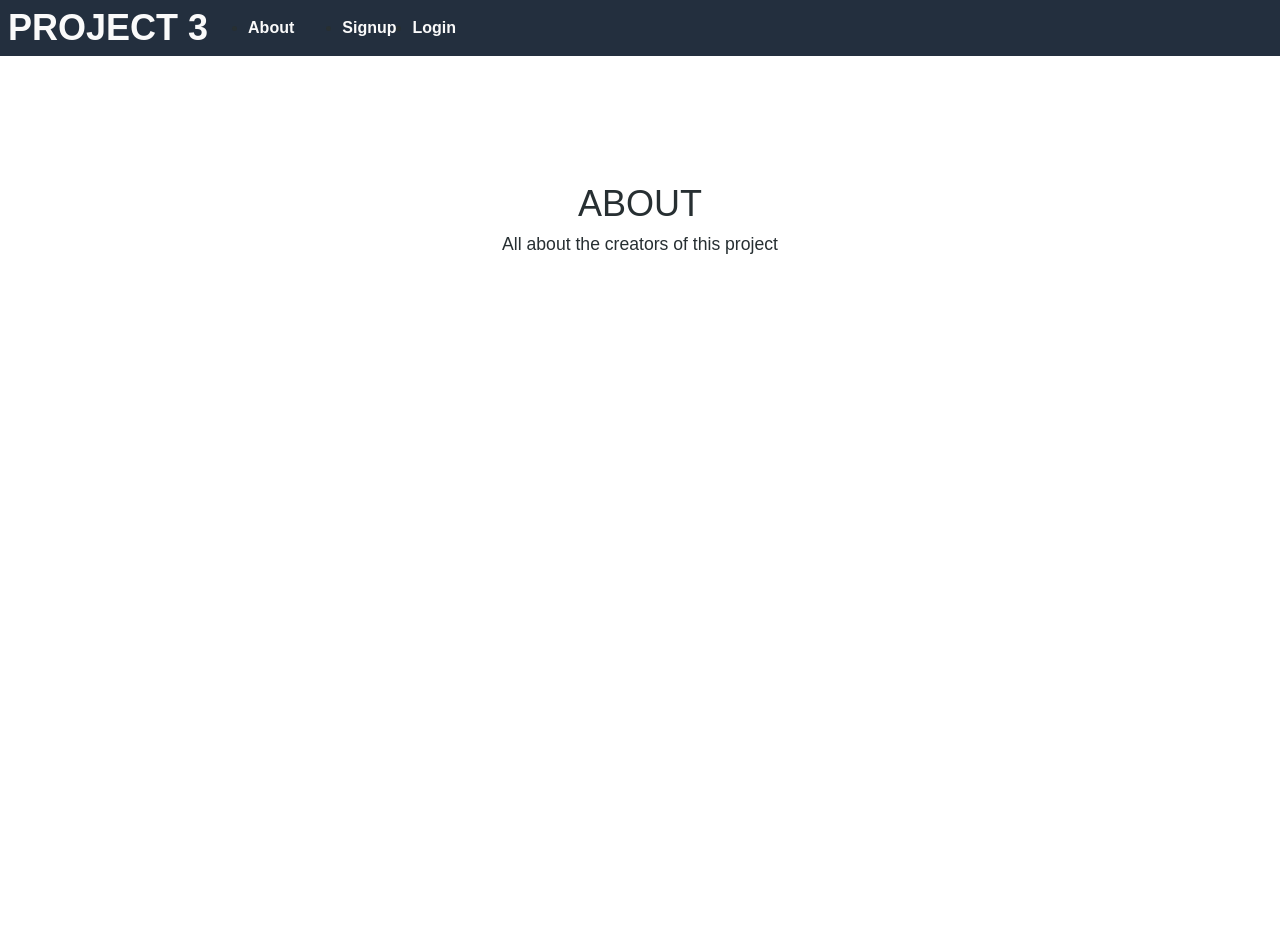
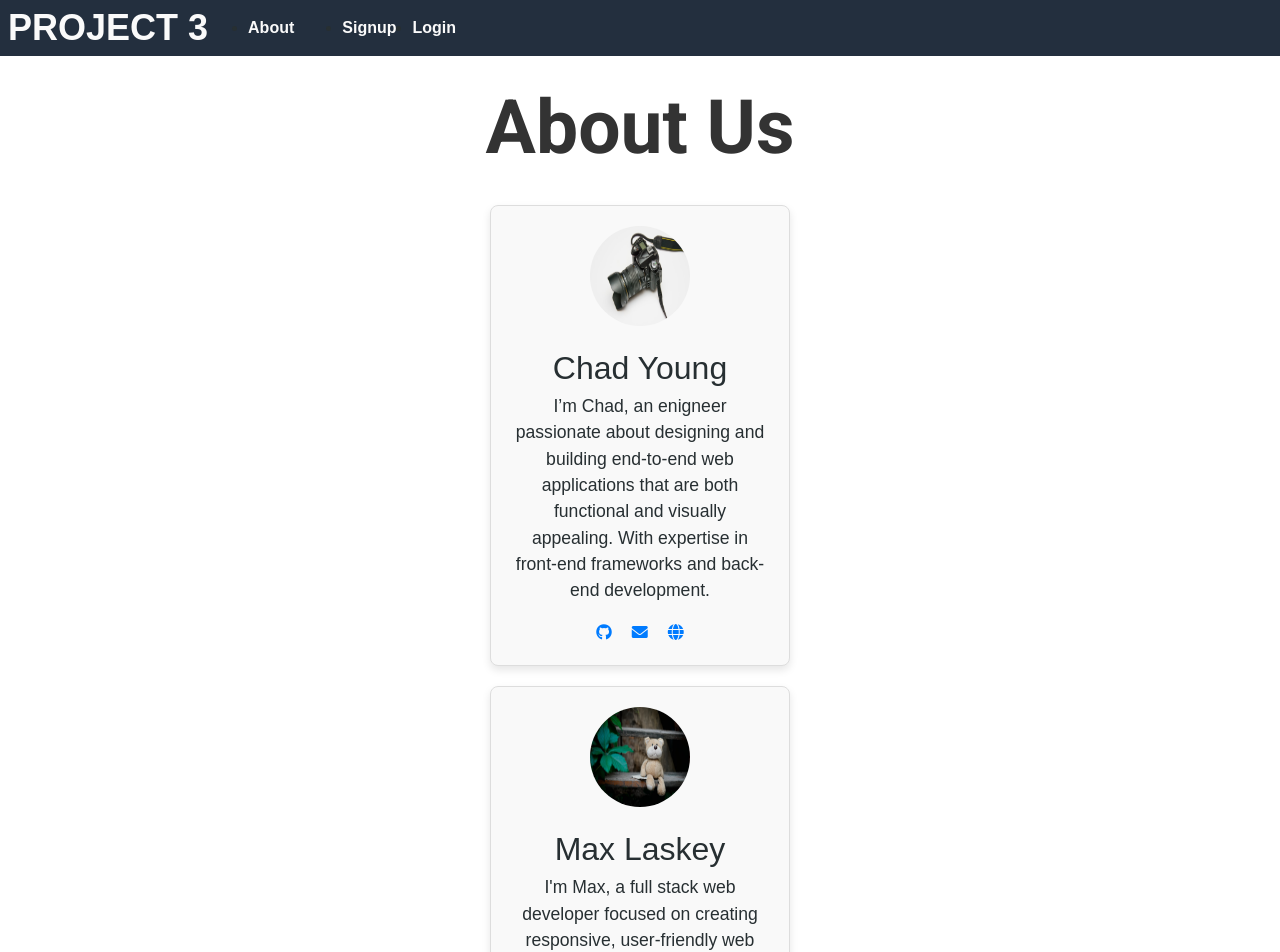
Before and after one commit to p3t2-awesometeamname/project3, a React (Vite) app in the folder client/: page /about in a window 1280 px wide. Shown: the top 952 px of the page. Before the commit the page ends 800 px from the top, so only its background shows below. Built offline with nearby package versions, Linux system fonts and the light colour scheme.

Commit message:
added front end to about us page

```diff
--- a/client/index.html
+++ b/client/index.html
@@ -5,6 +5,8 @@
     <link rel="icon" type="image/svg+xml" href="/vite.svg" />
     <meta name="viewport" content="width=device-width, initial-scale=1.0" />
     <title>🛍️-Shop-Shop</title>
+    <link href="https://fonts.googleapis.com/css2?family=Roboto:wght@700&display=swap" rel="stylesheet">
+    <link rel="stylesheet" href="https://cdnjs.cloudflare.com/ajax/libs/font-awesome/6.0.0-beta3/css/all.min.css">
   </head>
   <body>
     <div id="root"></div>
--- /dev/null
+++ b/client/src/pages/About.css
@@ -0,0 +1,74 @@
+.about-container {
+    text-align: center;
+    padding: 20px;
+  }
+
+  .developers-container {
+    display: flex;
+    flex-direction: column;
+    align-items: center;
+  }
+
+  .developer-card {
+    background-color: #f9f9f9;
+    border: 1px solid #ddd;
+    border-radius: 8px;
+    padding: 20px;
+    margin: 10px;
+    width: 300px;
+    box-shadow: 0 4px 8px rgba(0, 0, 0, 0.1);
+    text-align: center;
+  }
+
+  .developer-image {
+    width: 100px;
+    height: 100px;
+    border-radius: 50%;
+    margin-bottom: 10px;
+  }
+
+  .about-container h1 {
+    font-family: 'Roboto', sans-serif;
+    color: #333;
+    margin-bottom: 20px;
+    font-size: 75px;
+  }
+
+  .developer-card {
+    opacity: 0;
+    transform: translateY(20px);
+    animation: fadeInUp 0.5s ease-in-out forwards;
+  }
+
+  .developer-card:nth-child(1) {
+    animation-delay: 0.2s;
+  }
+
+  .developer-card:nth-child(2) {
+    animation-delay: 0.4s;
+  }
+
+  .developer-card:nth-child(3) {
+    animation-delay: 0.6s;
+  }
+
+  @keyframes fadeInUp {
+    to {
+      opacity: 1;
+      transform: translateY(0);
+    }
+  }
+
+  .developer-links {
+    margin-top: 10px;
+  }
+
+  .developer-links a {
+    margin: 0 10px;
+    text-decoration: none;
+    color: #007bff;
+  }
+
+  .developer-links a:hover {
+    text-decoration: underline;
+  }
--- a/client/src/pages/About.jsx
+++ b/client/src/pages/About.jsx
@@ -1,12 +1,57 @@
-import Jumbotron from "../components/Jumbotron";
+import React from 'react';
+import './About.css';
+
+const developers = [
+  {
+    name: "Chad Young",
+    image: "/images/camera.jpg",
+    bio: "I’m Chad, an enigneer passionate about designing and building end-to-end web applications that are both functional and visually appealing. With expertise in front-end frameworks and back-end development.",
+    github: "https://github.com/chadyoung",
+    email: "mailto:chad@example.com",
+    website: "https://chadyoung.com"
+  },
+  {
+    name: "Max Laskey",
+    image: "/images/teddy-bear.jpg",
+    bio: "I'm Max, a full stack web developer focused on creating responsive, user-friendly web applications. With skills in both front-end and back-end development, I turn ideas into functional, polished experiences.",
+    github: "https://github.com/maxlaskey",
+    email: "mailto:max@example.com",
+    website: "https://maxlaskey.com"
+  },
+  {
+    name: "Trey Wayland",
+    image: "/images/soap.jpg",
+    bio: "I’m Trey, web developer passionate about building seamless, user-friendly applications from the ground up. With a strong foundation in front-end technologies like JavaScript and React, and back-end experience in Node.js and database management.",
+    github: "https://github.com/treywayland",
+    email: "mailto:trey@example.com",
+    website: "https://treywayland.com"
+  }
+];
 
 const About = () => {
   return (
-    <div>
-      <Jumbotron>
-        <h1>ABOUT</h1>
-        <p>All about the creators of this project</p>
-      </Jumbotron>
+    <div className="about-container">
+      <h1>About Us</h1>
+      <div className="developers-container">
+        {developers.map((dev, index) => (
+          <div key={index} className="developer-card">
+            <img src={dev.image} alt={`${dev.name}'s profile`} className="developer-image" />
+            <h2>{dev.name}</h2>
+            <p>{dev.bio}</p>
+            <div className="developer-links">
+              <a href={dev.github} target="_blank" rel="noopener noreferrer">
+                <i className="fab fa-github"></i>
+              </a>
+              <a href={dev.email}>
+                <i className="fas fa-envelope"></i>
+              </a>
+              <a href={dev.website} target="_blank" rel="noopener noreferrer">
+                <i className="fas fa-globe"></i>
+              </a>
+            </div>
+          </div>
+        ))}
+      </div>
     </div>
   );
 };
```
